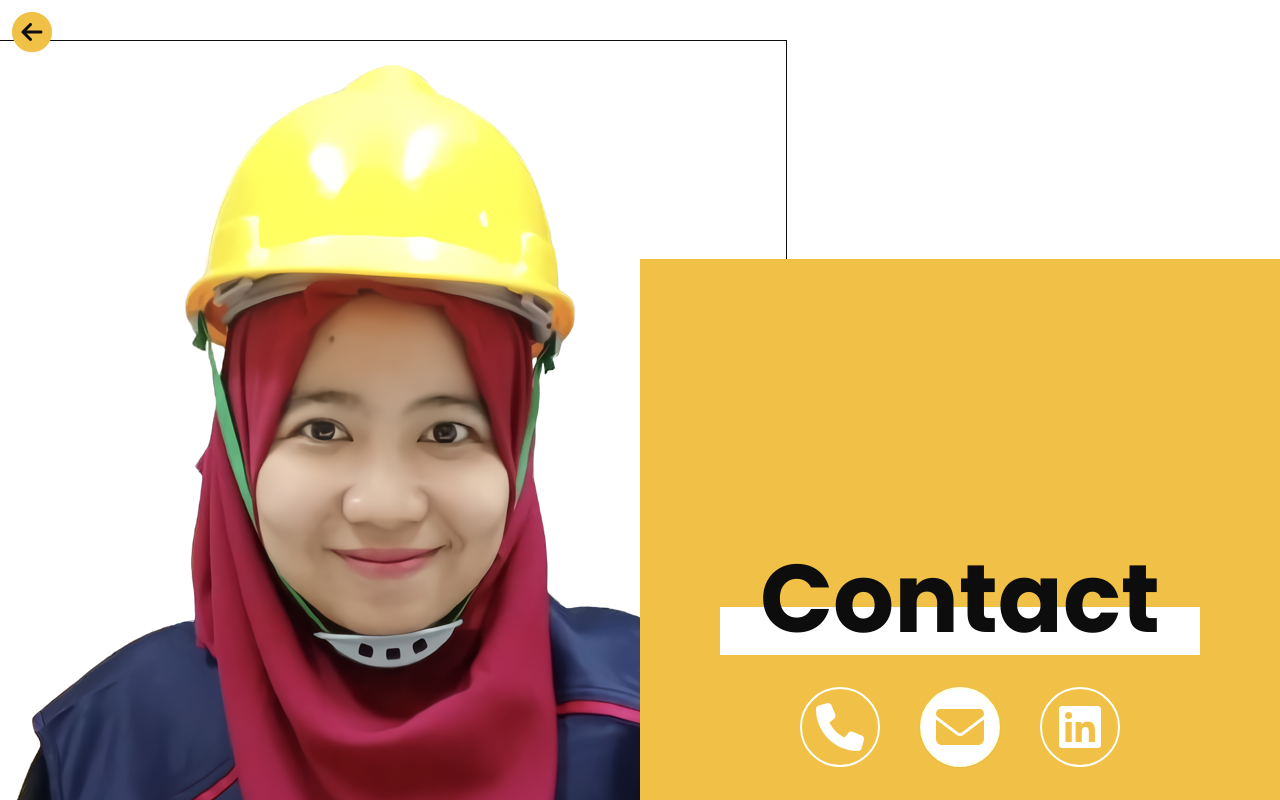
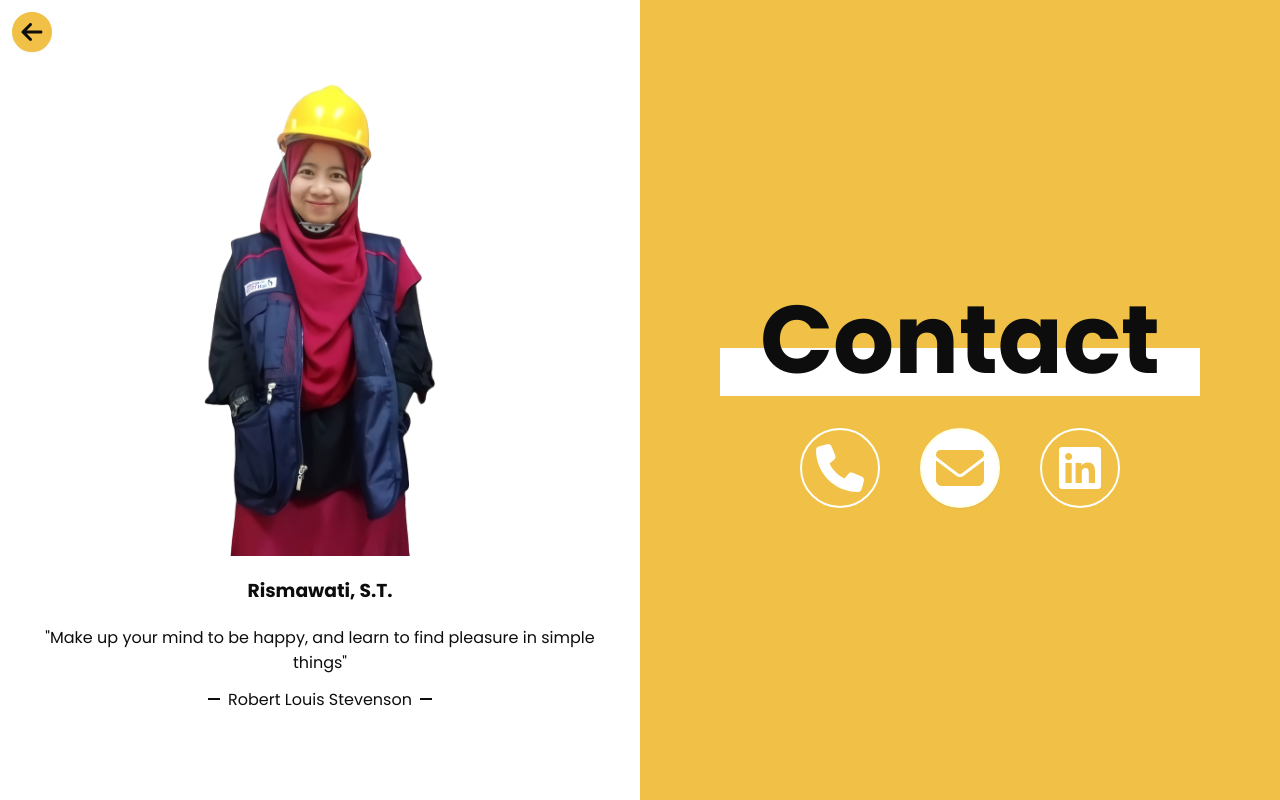
Before and after one commit to fauzancodes/risma-portfolio, a Next.js app: page /contact in a window 1280 px wide. Shown: the top 800 px of the page. Built offline with nearby package versions, Linux system fonts and the light colour scheme.

Commit message:
adjust contact photo

```diff
--- a/src/app/contact/page.tsx
+++ b/src/app/contact/page.tsx
@@ -1,4 +1,4 @@
-import { Contact, ProfilePhoto, Quote } from "@/constants";
+import { Contact, ContactPhoto, Quote } from "@/constants";
 import { FlexCenter, FlexCenterY } from "../ui/main/style";
 import { ButtonLinkSecondary } from "../ui/main/button";
 import { FaEnvelope, FaInstagram, FaLinkedin, FaPhone, FaTelegram, FaWhatsapp } from "react-icons/fa6";
@@ -18,7 +18,7 @@ export default function page() {
   return (
     <section id="certification" className={`tw-bg-secondary-light tw-min-h-screen ${FlexCenterY} tw-flex-row tw-flex-wrap`}>
       <div className={`${FlexCenter} tw-flex-col tw-w-full md:tw-w-6/12 tw-order-2 md:tw-order-1 tw-p-10`}>
-        <img src={ProfilePhoto} alt="Profile Image" className="tw-border tw-border-solid tw-w-full md:tw-w-auto" />
+        <img src={ContactPhoto} alt="Profile Image" className="tw-w-8/12 md:tw-w-5/12" />
         <h3 className="!tw-my-5">Rismawati, S.T.</h3>
         <p className="tw-text-center">{Quote.description}</p>
         <div className={`${FlexCenter} tw-mt-1 tw-relative`}>
```
